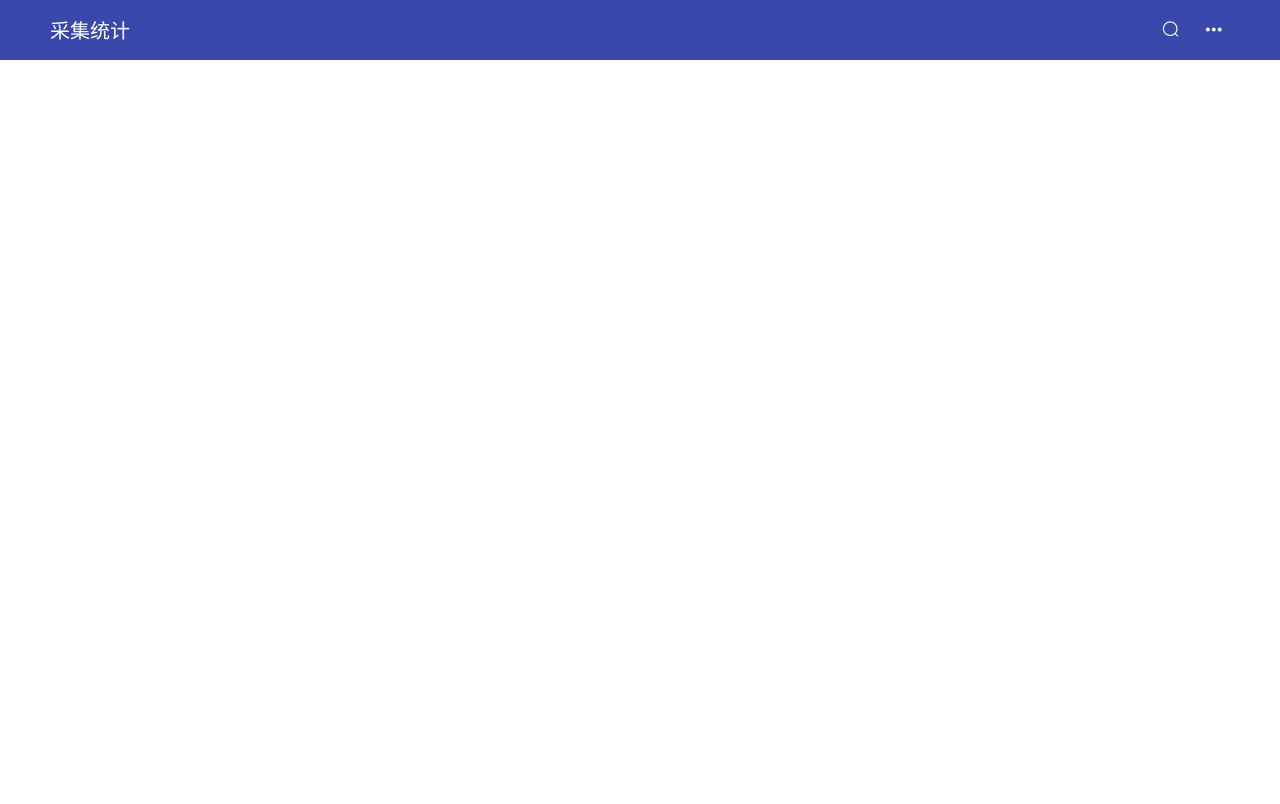
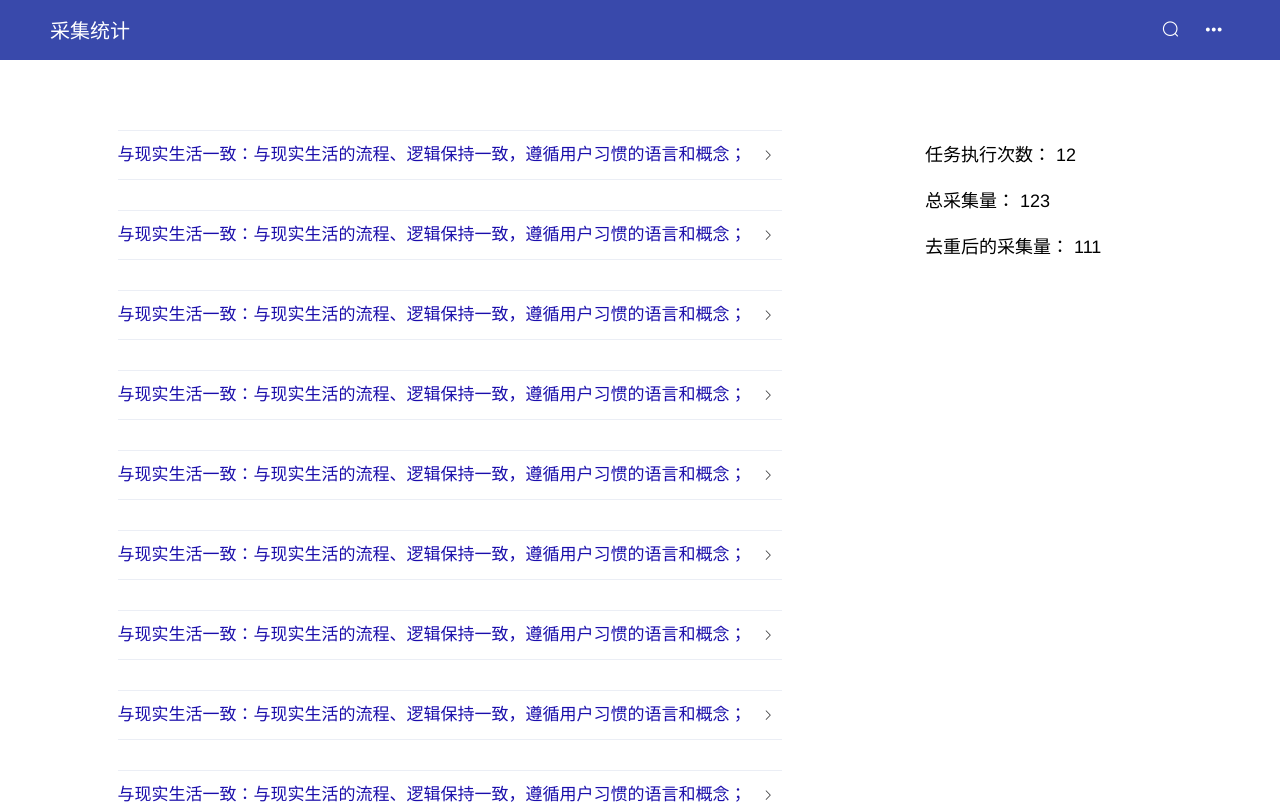
Before and after one commit to YanleiGG/WDE-Meta-Search, a Vue app: page /#/manage/collect in a window 1280 px wide. Shown: the top 804 px of the page. Built offline with nearby package versions, Linux system fonts and the light colour scheme.

Commit message:
完成采集统计页的基本布局

```diff
--- a/src/components/Collect.vue
+++ b/src/components/Collect.vue
@@ -33,11 +33,24 @@
       </el-row>
     </el-header>
     <el-main style="margin:50px">
+      <el-row>
+        <main-result></main-result>
+        <el-col :span="5" :offset="3">
+          <el-row class="collectMsg">任务执行次数： {{ 12 }}</el-row>
+          <el-row class="collectMsg">总采集量： {{ 123 }}</el-row>
+          <el-row class="collectMsg">去重后的采集量： {{ 111 }}</el-row>
+        </el-col>
+      </el-row>
     </el-main>
   </el-container>
 </template>
 <script>
+import MainResult from './MainResult.vue'
+
 export default {
+  components: {
+    'main-result': MainResult
+  },
   data() {
     return {
       activeIndex: '1'
@@ -66,4 +79,9 @@ export default {
   display: inline-block;
   margin: 15px 30px;
 }
+.collectMsg{
+  margin-top:10px;
+  font-size: 18px;
+  margin-bottom: 20px;
+}
 </style>
```
